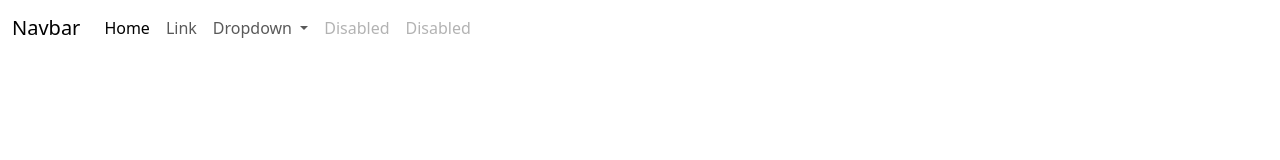
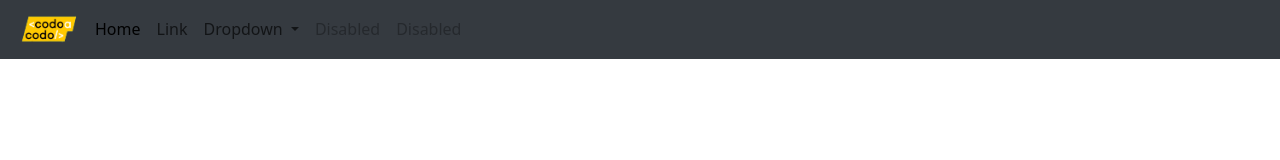
Before and after one commit to BFBacchi/TP-integrador-Front, a plain HTML site: page index.html in a window 1280 px wide. Drawn offline with nearby package versions, Linux system fonts and the light colour scheme.

Commit message:
se agrega logo y color de background

```diff
--- a/index.html
+++ b/index.html
@@ -5,17 +5,17 @@
     <meta name="viewport" content="width=device-width, initial-scale=1.0">
     <title>Tp_Integrador_Front_COC</title>
     <link href="https://cdn.jsdelivr.net/npm/bootstrap@5.3.2/dist/css/bootstrap.min.css" rel="stylesheet" integrity="sha384-T3c6CoIi6uLrA9TneNEoa7RxnatzjcDSCmG1MXxSR1GAsXEV/Dwwykc2MPK8M2HN" crossorigin="anonymous">
-    <link rel="stylesheet" href="style.css">
+    <link rel="stylesheet" href="/style.css">
 </head>
 <body>
-    <nav class="navbar navbar-expand-lg">
-        <div class="container-fluid">
-          <a class="navbar-brand" href="#">Navbar</a>
+    <nav class="navbar navbar-expand-sm navi">
+        <div class="container-fluid ">
+          <img src="/assets/codoacodo.png" alt="" width=75 class="img-fluid">
           <button class="navbar-toggler" type="button" data-bs-toggle="collapse" data-bs-target="#navbarSupportedContent" aria-controls="navbarSupportedContent" aria-expanded="false" aria-label="Toggle navigation">
             <span class="navbar-toggler-icon"></span>
           </button>
           <div class="collapse navbar-collapse" id="navbarSupportedContent">
-            <ul class="navbar-nav me-auto mb-2 mb-lg-0">
+            <ul class="navbar-nav me-auto mb-2 mb-sm-0">
               <li class="nav-item">
                 <a class="nav-link active" aria-current="page" href="#">Home</a>
               </li>
--- a/style.css
+++ b/style.css
@@ -0,0 +1,3 @@
+.navi{
+    background-color: #353a40;
+}
```
